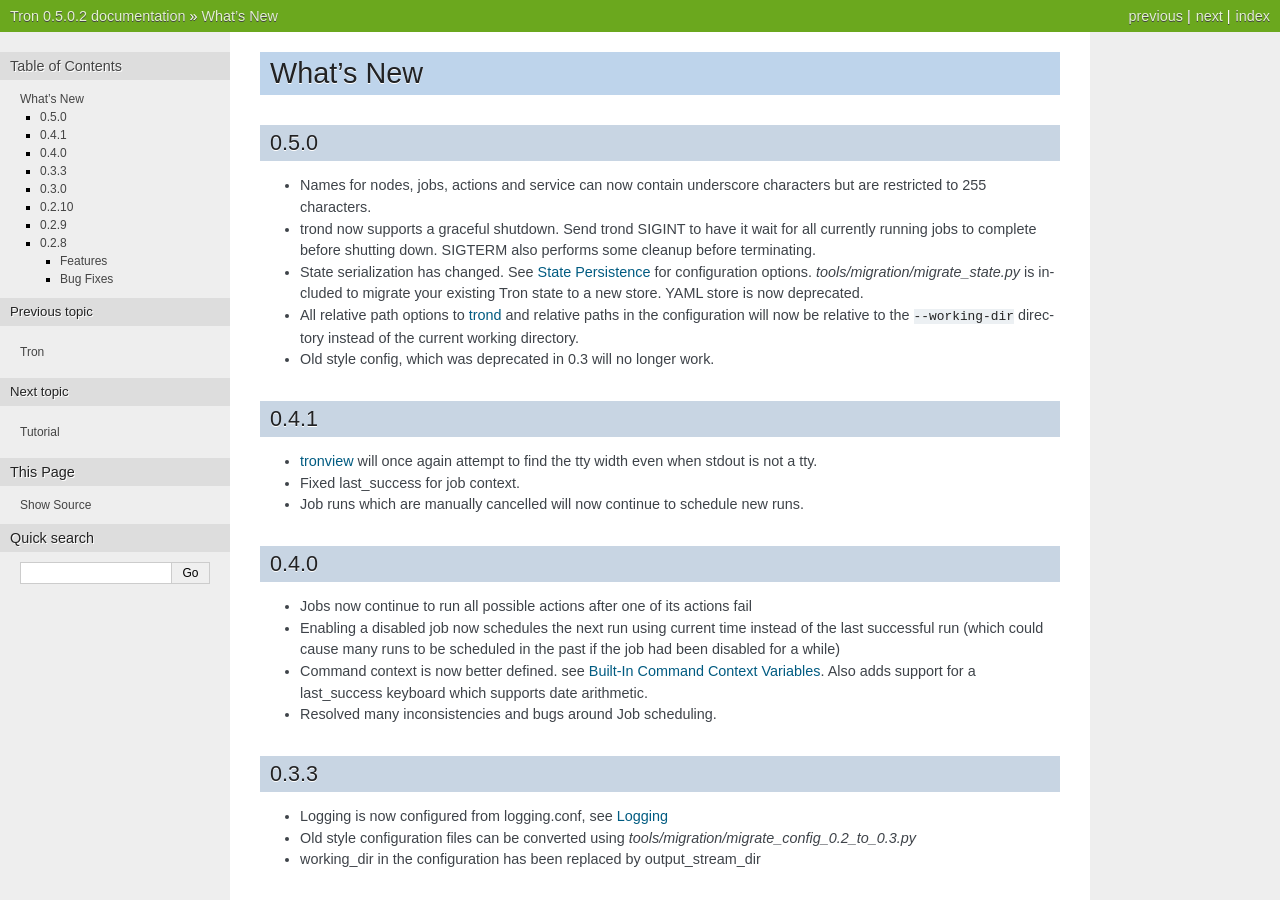
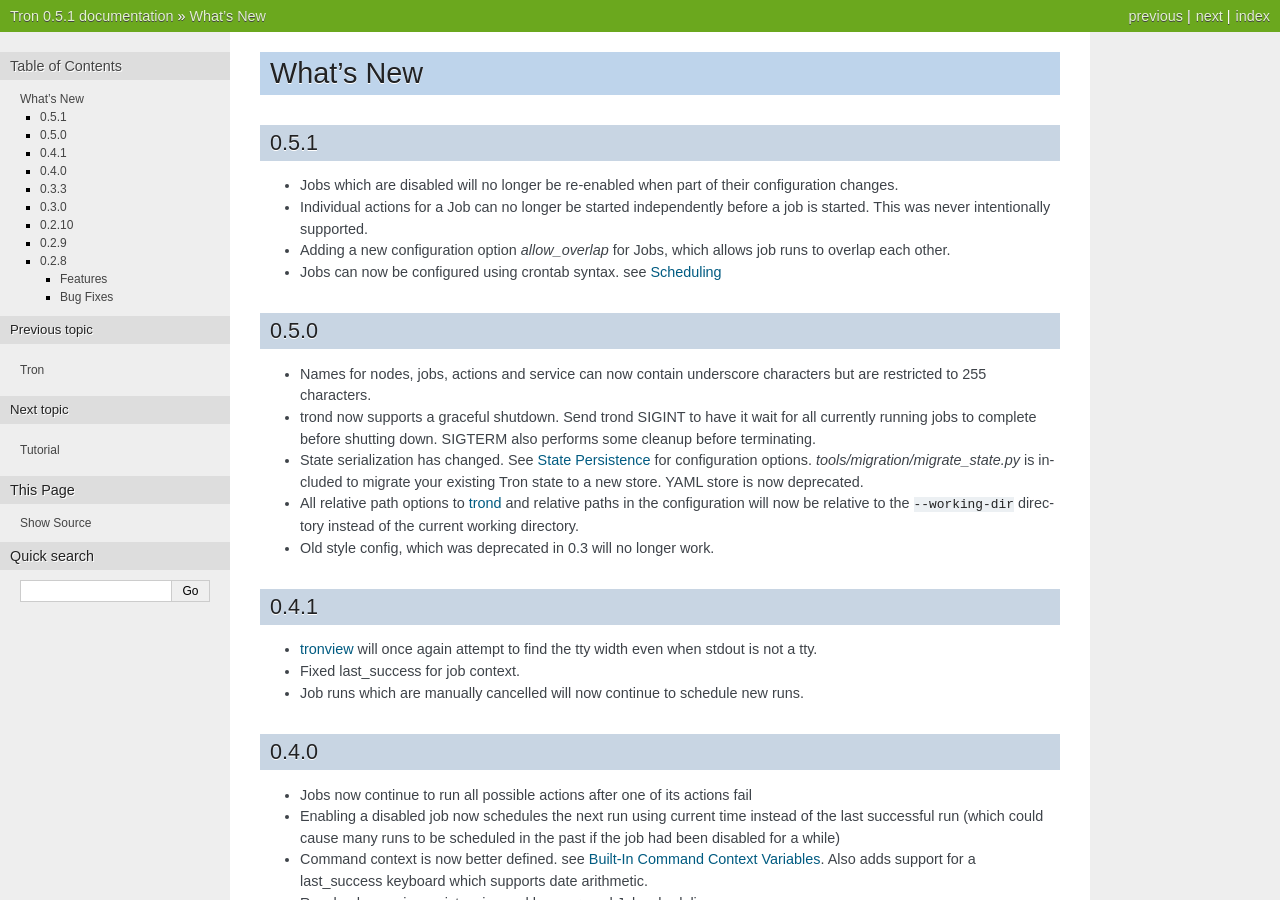
Before and after one commit to Yelp/Tron, a Sphinx documentation site: the page built from docs/whats-new.rst, in a window 1280 px wide and 900 px high. Built offline with Sphinx 7.4.7, drawn with Linux system fonts in a browser that asks for light colours; some of the changed text lies outside the part shown.

Commit message:
Bump version and add release notes.

```diff
--- a/docs/whats-new.rst
+++ b/docs/whats-new.rst
@@ -1,5 +1,16 @@
 What's New
 ==========
+
+0.5.1
+-----
+* Jobs which are disabled will no longer be re-enabled when part of their
+  configuration changes.
+* Individual actions for a Job can no longer be started independently before
+  a job is started. This was never intentionally supported.
+* Adding a new configuration option `allow_overlap` for Jobs, which allows
+  job runs to overlap each other.
+* Jobs can now be configured using crontab syntax. see :ref:`job_scheduling`
+
 
 0.5.0
 -----
--- a/tron/__init__.py
+++ b/tron/__init__.py
@@ -1,4 +1,4 @@
-__version_info__    = (0, 5, 0, 2)
+__version_info__    = (0, 5, 1)
 __version__         = ".".join("%s" % v for v in __version_info__)
 
 __author__          = 'Yelp <yelplabs@yelp.com>'
```
Also changed, not shown: 1 other file.
